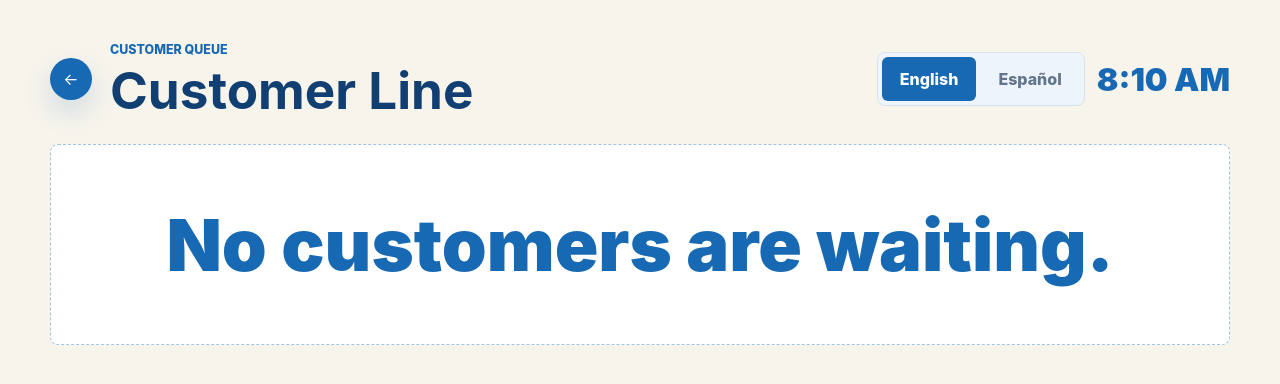
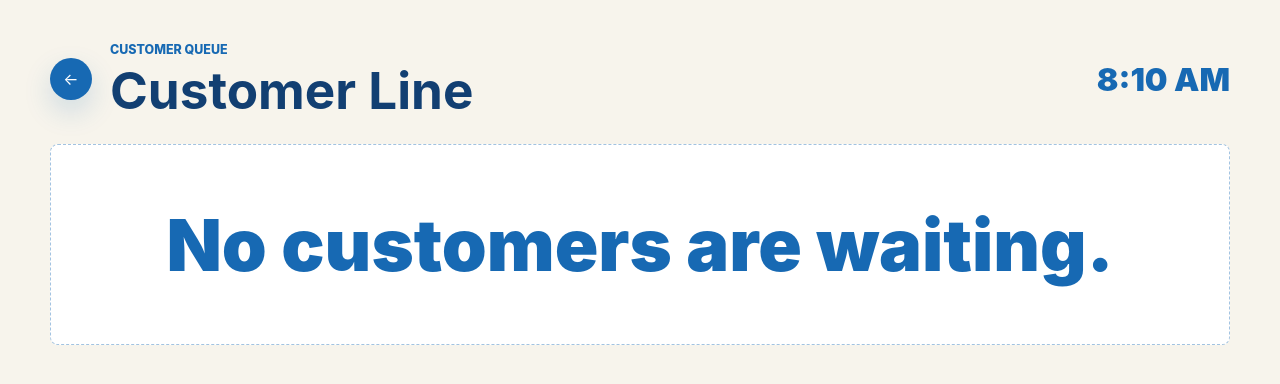
Before and after one commit to castro29web/workflow-system, a website: page public/display.html in a window 1280 px wide. Drawn offline with Linux system fonts and the light colour scheme; no server answers.

Commit message:
Remove TV queue language toggle

```diff
--- a/public/display.html
+++ b/public/display.html
@@ -20,10 +20,6 @@
           </div>
         </div>
         <div class="view-actions">
-          <div class="language-switch" role="group" aria-label="Language">
-            <button type="button" class="language-option active" data-lang="en">English</button>
-            <button type="button" class="language-option" data-lang="es">Español</button>
-          </div>
           <time id="clock"></time>
         </div>
       </header>
```
